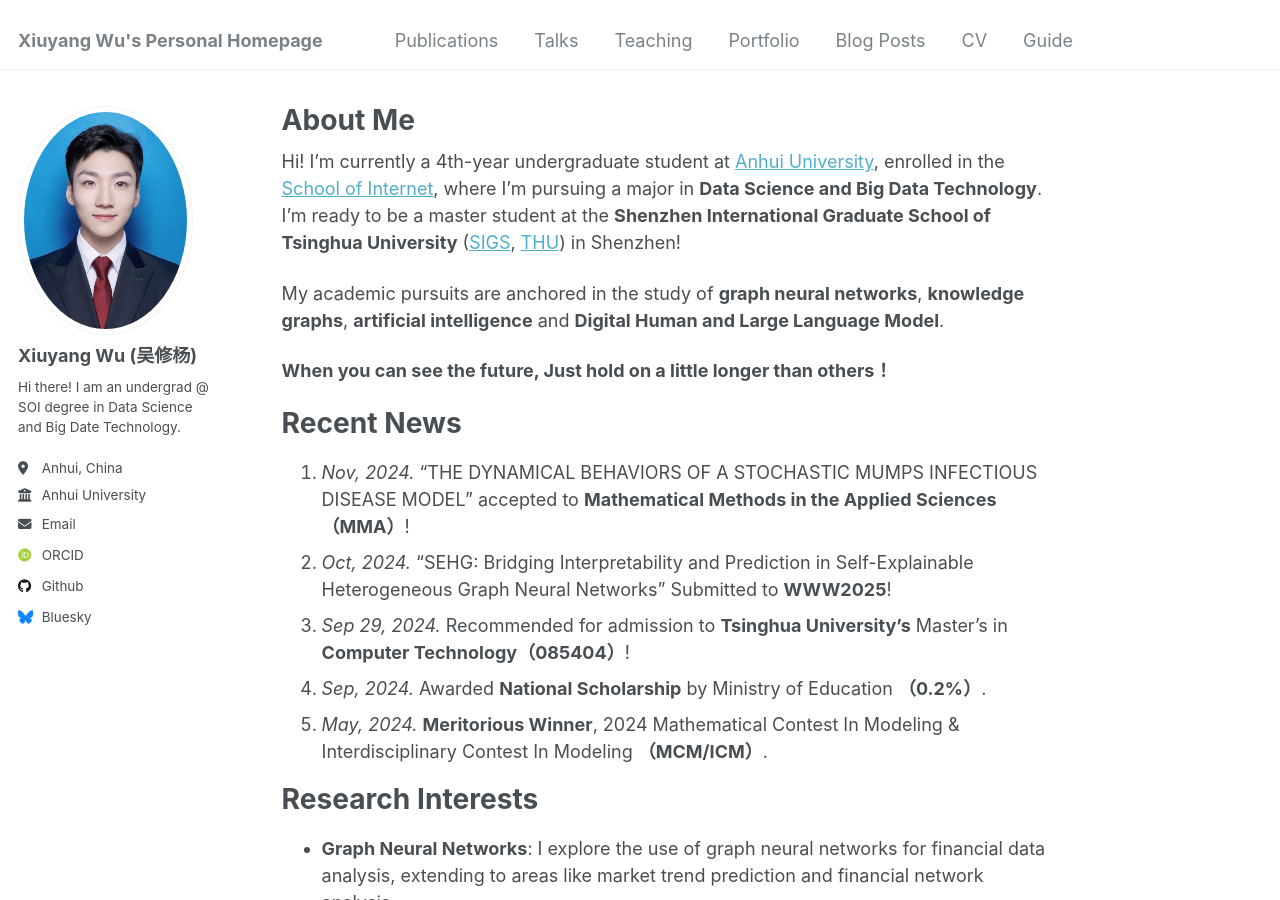
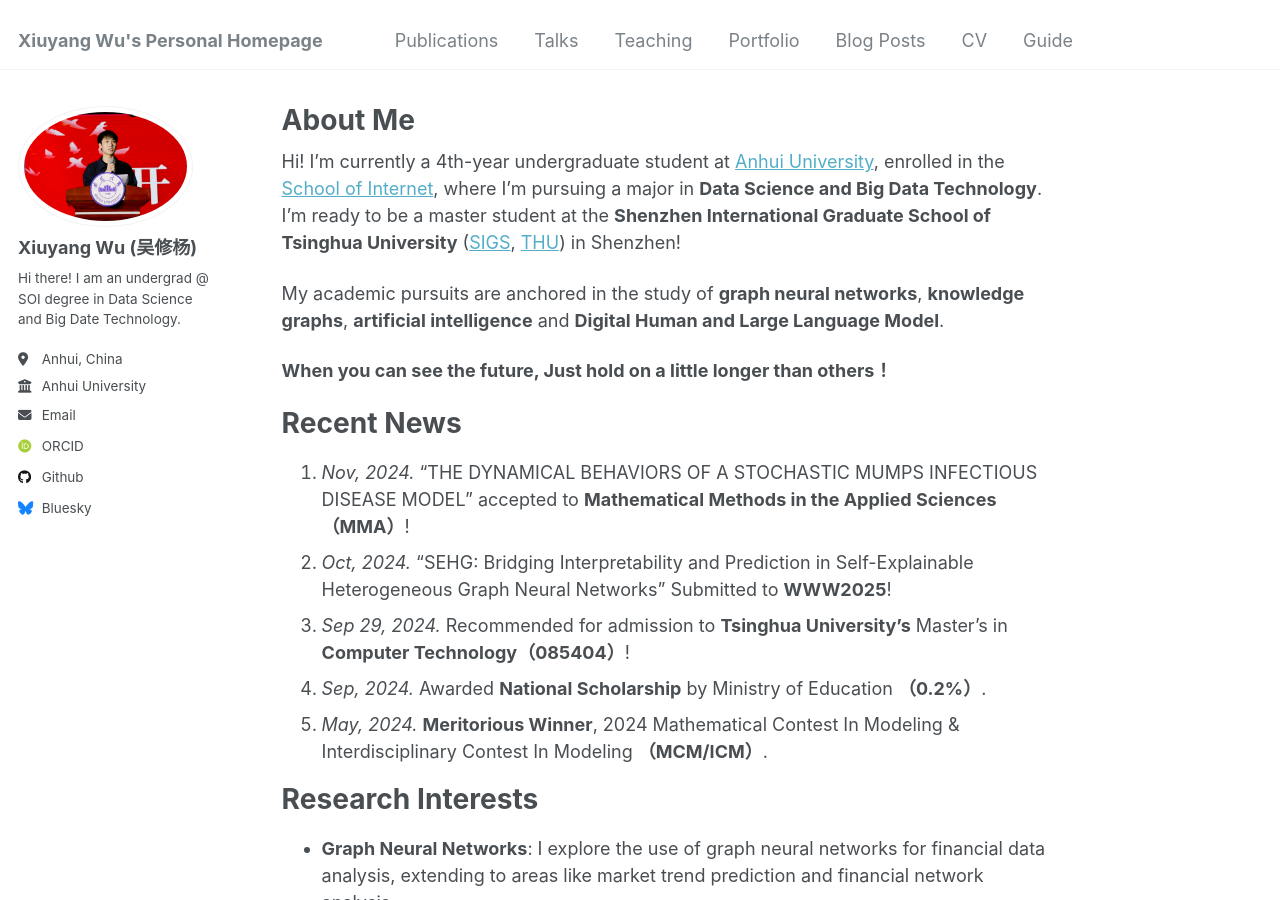
Before and after one commit to XiuyangWu/xiuyangwu.github.io, a Jekyll site: the page built from _pages/about.md, in a window 1280 px wide and 900 px high. Built offline with Jekyll 4.4.1, drawn with Linux system fonts in a browser that asks for light colours; some web fonts are replaced.

Commit message:
Update _config.yml

```diff
--- a/_config.yml
+++ b/_config.yml
@@ -21,7 +21,7 @@ repository               : "XiuyangWu/xiuyangwu.github.io"
 #               Additional customization can be done by editing /_includes/author-profile.html
 author:
   # Biographic information
-  avatar           : "xiuyangwu.png"
+  avatar           : "Opening_ceremony.jpg" # "xiuyangwu.png"
   name             : "Xiuyang Wu (吴修杨)"
   pronouns         : # example: "she/her"
   bio              : "Hi there! I am an undergrad @ SOI degree in Data Science and Big Date Technology."
```
